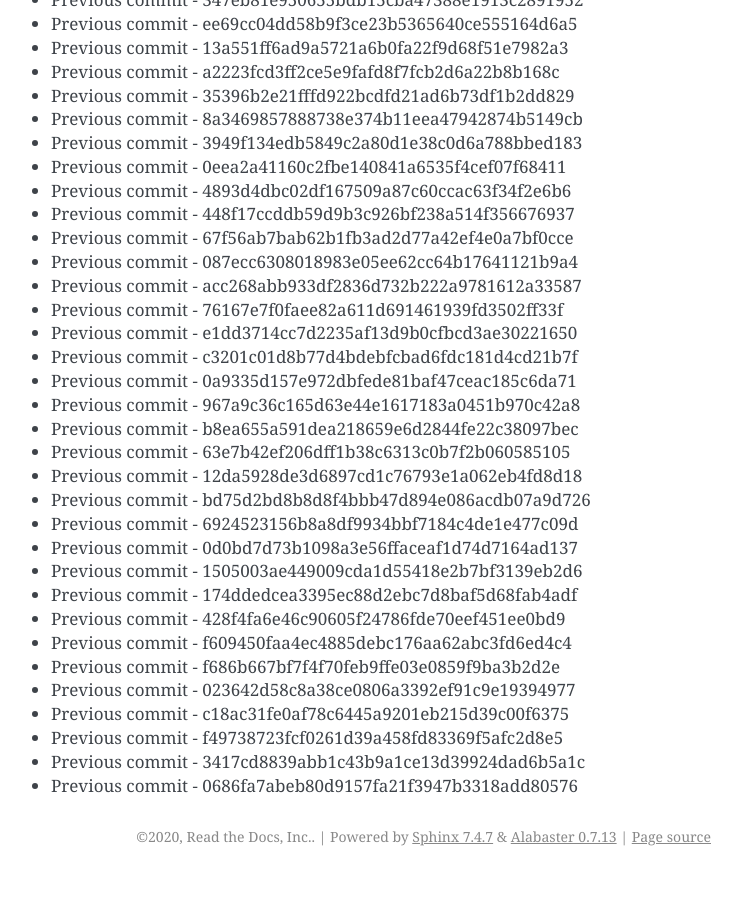
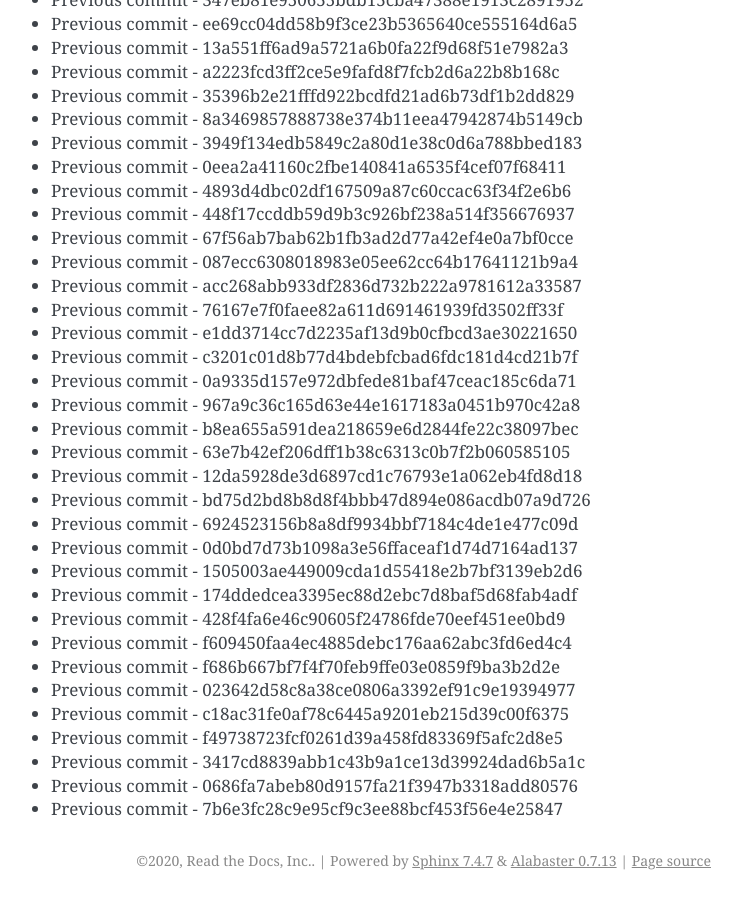
Before and after one commit to readthedocs/rtd-git-stresstest, a Sphinx documentation site: the page built from docs/updates.rst, in a window 1280 px wide and 900 px high, scrolled down 26689 px. Shown: the whole window, without its empty margins (399-1141 px from the left). Built offline with Sphinx 7.4.7, drawn with Linux system fonts in a browser that asks for light colours; before the commit the page ends 27565 px from its top, so only the background shows below that.

Commit message:
Generating commit from previous: 7b6e3fc28c9e95cf9c3ee88bcf453f56e4e25847

```diff
--- a/docs/updates.rst
+++ b/docs/updates.rst
@@ -1153,3 +1153,4 @@
 * Previous commit - f49738723fcf0261d39a458fd83369f5afc2d8e5
 * Previous commit - 3417cd8839abb1c43b9a1ce13d39924dad6b5a1c
 * Previous commit - 0686fa7abeb80d9157fa21f3947b3318add80576
+* Previous commit - 7b6e3fc28c9e95cf9c3ee88bcf453f56e4e25847
```
